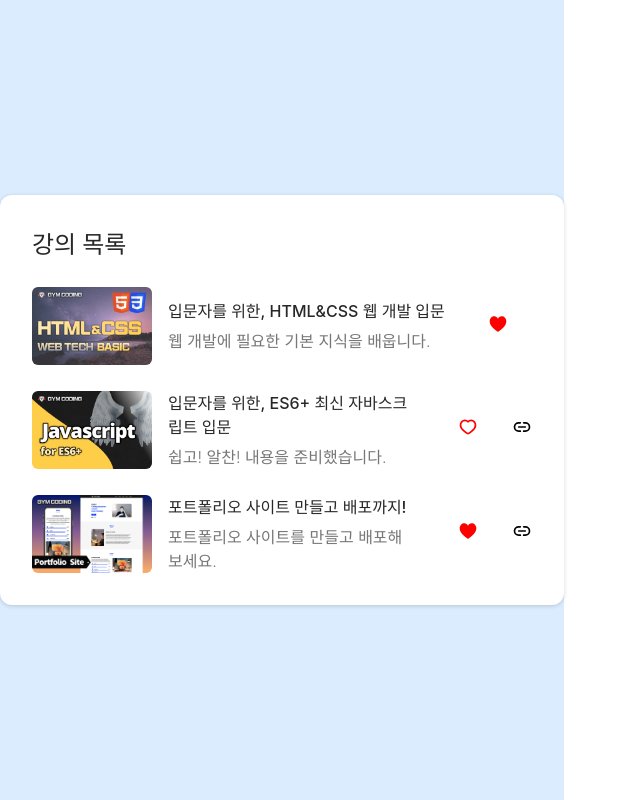
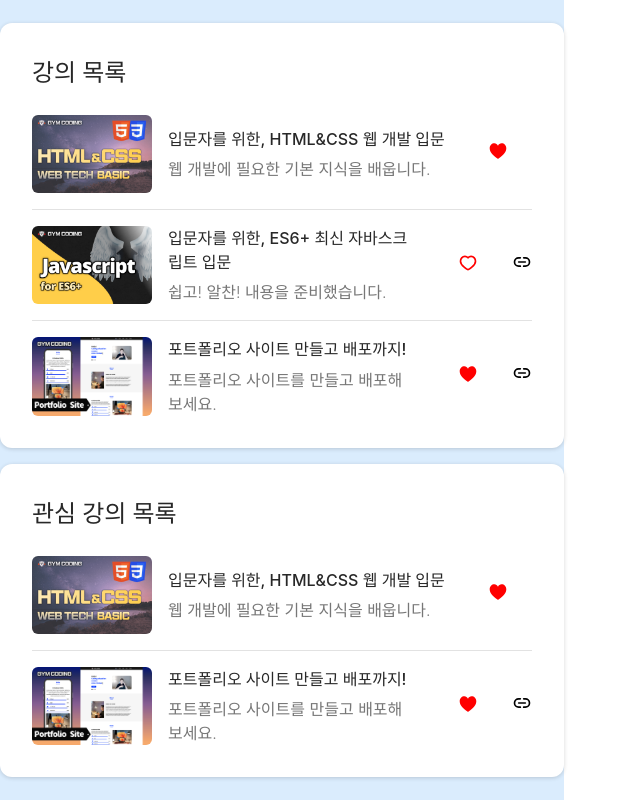
Before and after one commit to nova-fe/Study__React, a React (Vite) app in the folder learn-react/: page / in a window 1280 px wide. Shown: the whole page, without its empty margins (0-640 px from the left). Built offline with nearby package versions, Linux system fonts and the light colour scheme.

Commit message:
리스트 렌더링

```diff
--- a/learn-react/src/App.css
+++ b/learn-react/src/App.css
@@ -35,7 +35,6 @@ main {
 .courses {
   display: flex;
   flex-direction: column;
-  gap: 1.6rem;
 }
 
 /* Course */
@@ -84,3 +83,10 @@ main {
 .btn__image {
   width: 20px;
 }
+
+.divider {
+  border: none;
+  height: 1px;
+  background-color: #e2e2e2;
+  margin: 16px 0;
+}
--- a/learn-react/src/App.jsx
+++ b/learn-react/src/App.jsx
@@ -4,12 +4,14 @@ import CourseListCard from "./components/course/CourseListCard";
 function App() {
   const items = [
     {
+      id: 0,
       title: "입문자를 위한, HTML&CSS 웹 개발 입문",
       description: "웹 개발에 필요한 기본 지식을 배웁니다.",
       thumbnail: "/img/htmlcss.png",
       isFavorite: true,
     },
     {
+      id: 1,
       title: "입문자를 위한, ES6+ 최신 자바스크립트 입문",
       description: "쉽고! 알찬! 내용을 준비했습니다.",
       thumbnail: "/img/js.png",
@@ -17,6 +19,7 @@ function App() {
       link: "https://inf.run/Kpnd",
     },
     {
+      id: 2,
       title: "포트폴리오 사이트 만들고 배포까지!",
       description: "포트폴리오 사이트를 만들고 배포해 보세요.",
       thumbnail: "/img/portfolio.png",
@@ -25,10 +28,16 @@ function App() {
     },
   ];
 
+  // 관심 강의만 표시하기
+  const favoriteCourse = items.filter((item) => {
+    return item.isFavorite; // item.isFavorite 가 true인 것만 return
+  });
+
   return (
     <>
-      <main>
-        <CourseListCard items={items} />
+      <main style={{ flexDirection: "column", gap: "1rem" }}>
+        <CourseListCard title="강의 목록" items={items} />
+        <CourseListCard title="관심 강의 목록" items={favoriteCourse} />
       </main>
     </>
   );
--- a/learn-react/src/components/course/CourseListCard.jsx
+++ b/learn-react/src/components/course/CourseListCard.jsx
@@ -1,35 +1,60 @@
+import { Fragment } from "react";
 import Card from "../Card";
 import CourseItem from "./CourseItem";
 
-export default function CourseListCard({ items }) {
+export default function CourseListCard({ title, items }) {
   // items: 객체를 구조분해할당으로 가져옴
-  const title = "강의 목록";
 
-  // 배열을 구조분해할당으로 가져옴
-  const [course1, course2, course3] = items;
+  // items.length - 1 : 배열의 마지막 index
+  const lastIndex = items.length - 1;
 
   return (
-    // style={{ backgroundColor: "black", color: "white" }}
     <Card title={title}>
       <div className="courses">
-        <CourseItem {...course1} />
-        <CourseItem {...course2} />
-        <CourseItem {...course3} />
+        {/* map 사용해서 여러개 출력하기
+            => map을 통해서 리스트를 렌더링 할 때에는 꼭 'key' 값이 있어야 함
+         */}
+        {items.map((item, index) => (
+          <Fragment key={item.id}>
+            <CourseItem {...item} />
+            {/* 마지막 index가 아닌 경우만 hr 구분선 표시 */}
+            {index !== lastIndex && <hr className="divider" />}
+          </Fragment>
+        ))}
       </div>
     </Card>
-
-    // <div className="card">
-    //   <div className="card__header">{title}</div>
-    //   <div className="card__body">
-    //     <div className="courses">
-    //       {/* course1 객체를 spread 문법으로 가져옴
-    //           = title, description, thumbnail을 가져옴
-    //       */}
-    //       <CourseItem {...course1} />
-    //       <CourseItem {...course2} />
-    //       <CourseItem title={course3.title} description={course3.description} thumbnail={course3.thumbnail} />
-    //     </div>
-    //   </div>
-    // </div>
   );
 }
+
+// export default function CourseListCard({ items }) {
+//   // items: 객체를 구조분해할당으로 가져옴
+//   const title = "강의 목록";
+
+//   // 배열을 구조분해할당으로 가져옴
+//   // const [course1, course2, course3] = items;
+
+//   return (
+//     // style={{ backgroundColor: "black", color: "white" }}
+//     // <Card title={title}>
+//     //   <div className="courses">
+//     //     <CourseItem {...course1} />
+//     //     <CourseItem {...course2} />
+//     //     <CourseItem {...course3} />
+//     //   </div>
+//     // </Card>
+
+//     // <div className="card">
+//     //   <div className="card__header">{title}</div>
+//     //   <div className="card__body">
+//     //     <div className="courses">
+//     //       {/* course1 객체를 spread 문법으로 가져옴
+//     //           = title, description, thumbnail을 가져옴
+//     //       */}
+//     //       <CourseItem {...course1} />
+//     //       <CourseItem {...course2} />
+//     //       <CourseItem title={course3.title} description={course3.description} thumbnail={course3.thumbnail} />
+//     //     </div>
+//     //   </div>
+//     // </div>
+//   );
+// }
```
